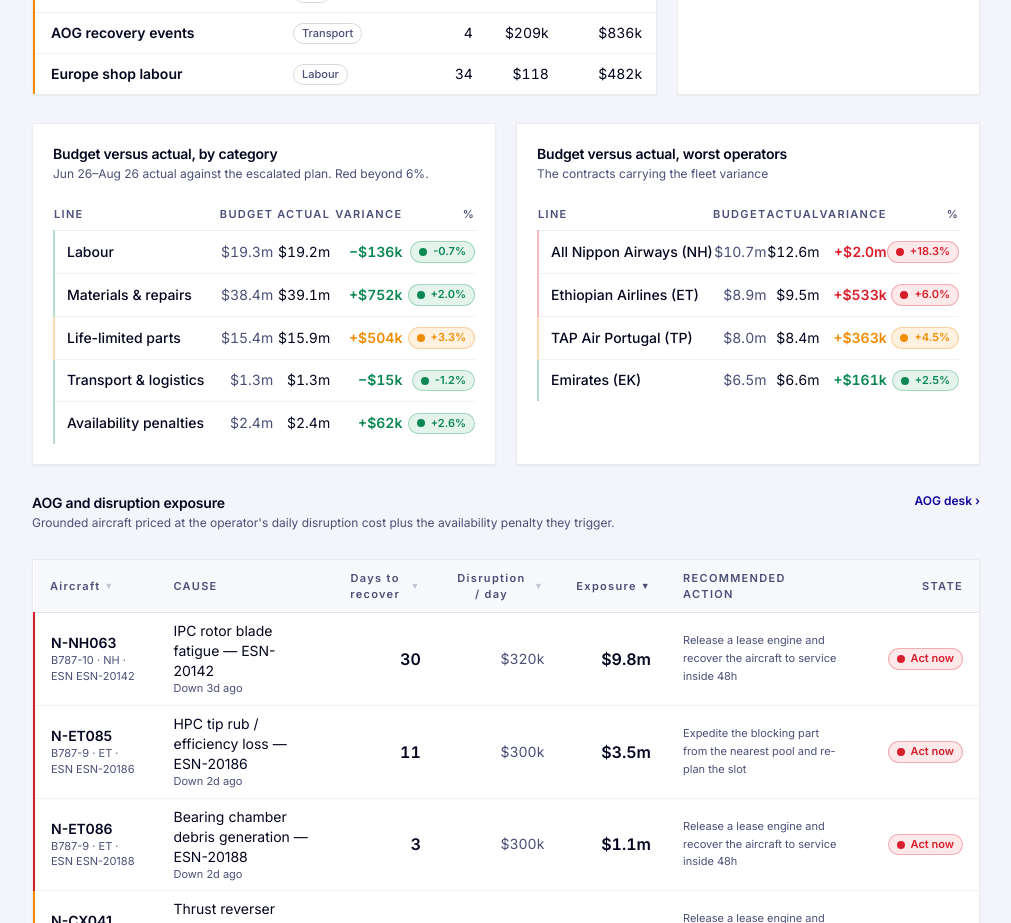
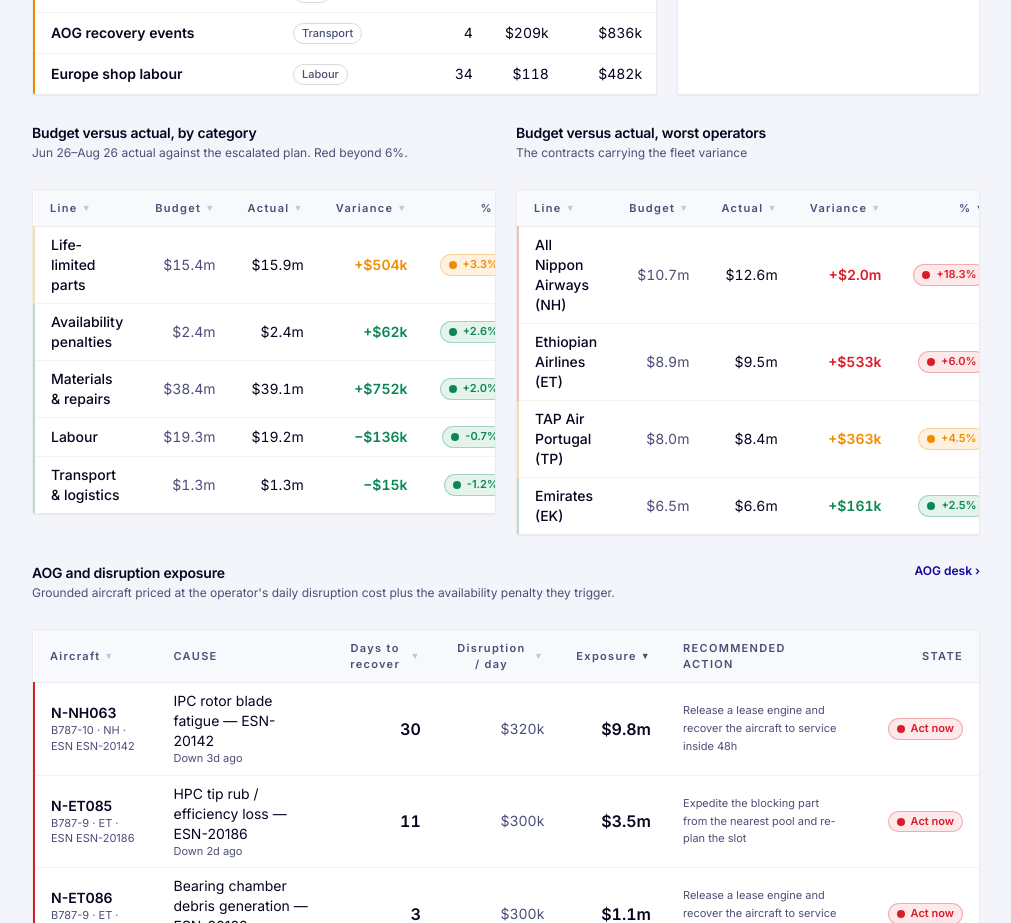
Before and after one commit to cogdeasy/rr-engine, a Next.js app in the folder apps/web/: page /commercial/costs in a window 1280 px wide. Shown: the part 3600-4523 px from the top of the page, without its empty margins (268-1279 px from the left). Built offline with nearby package versions, Linux system fonts and the light colour scheme.

Commit message:
Render budget vs actual through the shared DataTable

```diff
--- a/apps/web/src/app/commercial/costs/page.tsx
+++ b/apps/web/src/app/commercial/costs/page.tsx
@@ -1,5 +1,5 @@
 import Link from "next/link";
-import type { BudgetVarianceRow, StatusLevel } from "@rr/types";
+import type { StatusLevel } from "@rr/types";
 import { COST_CATEGORIES } from "@rr/types";
 import { costAnalytics, costCategoryLabel } from "@rr/data";
 import {
@@ -17,6 +17,7 @@
   statusStyles,
 } from "@rr/ui";
 import { AogExposureTable } from "@/components/costs/aog-exposure-table";
+import { BudgetTable } from "@/components/costs/budget-table";
 import { DriverTable } from "@/components/costs/driver-table";
 import { OperatorCostTable } from "@/components/costs/operator-cost-table";
 
@@ -281,17 +282,17 @@
 
       {/* Budget vs actual */}
       <div className="grid gap-5 xl:grid-cols-2">
-        <Panel>
+        <section className="space-y-3">
           <PanelHeader
             title="Budget versus actual, by category"
             subtitle={`${current.label} actual against the escalated plan. Red beyond ${tolerance.redPct}%.`}
           />
           <BudgetTable rows={categoryBudget} />
-        </Panel>
-        <Panel>
+        </section>
+        <section className="space-y-3">
           <PanelHeader title="Budget versus actual, worst operators" subtitle="The contracts carrying the fleet variance" />
           <BudgetTable rows={operatorBudget} />
-        </Panel>
+        </section>
       </div>
 
       {/* AOG exposure */}
@@ -339,40 +340,3 @@
     </div>
   );
 }
-
-function BudgetTable({ rows }: { rows: BudgetVarianceRow[] }) {
-  return (
-    <table className="w-full text-sm">
-      <thead>
-        <tr className="border-b border-rr-ink/8">
-          <th className="rr-label py-2 text-left text-rr-slate">Line</th>
-          <th className="rr-label py-2 text-right text-rr-slate">Budget</th>
-          <th className="rr-label py-2 text-right text-rr-slate">Actual</th>
-          <th className="rr-label py-2 text-right text-rr-slate">Variance</th>
-          <th className="rr-label py-2 text-right text-rr-slate">%</th>
-        </tr>
-      </thead>
-      <tbody>
-        {rows.map((row) => (
-          <tr key={row.id} className="border-b border-rr-ink/5 last:border-0">
-            <td className={cn("py-2.5 pl-3 border-l-2", statusStyles[row.status].border)}>
-              <span className="font-medium text-rr-ink">{row.label}</span>
-            </td>
-            <td className="rr-numeric py-2.5 text-right text-rr-slate">{formatUsd(row.budgetUsd)}</td>
-            <td className="rr-numeric py-2.5 text-right text-rr-ink">{formatUsd(row.actualUsd)}</td>
-            <td className={cn("rr-numeric py-2.5 text-right font-semibold", statusStyles[row.status].text)}>
-              {row.varianceUsd >= 0 ? "+" : "−"}
-              {formatUsd(Math.abs(row.varianceUsd))}
-            </td>
-            <td className="py-2.5 text-right">
-              <StatusPill status={row.status}>
-                {row.variancePct >= 0 ? "+" : ""}
-                {row.variancePct.toFixed(1)}%
-              </StatusPill>
-            </td>
-          </tr>
-        ))}
-      </tbody>
-    </table>
-  );
-}
--- /dev/null
+++ b/apps/web/src/components/costs/budget-table.tsx
@@ -0,0 +1,64 @@
+"use client";
+
+import type { BudgetVarianceRow } from "@rr/types";
+import { Column, DataTable, StatusPill, cn, formatUsd, statusStyles } from "@rr/ui";
+
+const columns: Column<BudgetVarianceRow>[] = [
+  {
+    key: "label",
+    header: "Line",
+    render: (row) => <span className="font-medium text-rr-ink">{row.label}</span>,
+    sortValue: (row) => row.label,
+  },
+  {
+    key: "budget",
+    header: "Budget",
+    align: "right",
+    render: (row) => <span className="rr-numeric text-rr-slate">{formatUsd(row.budgetUsd)}</span>,
+    sortValue: (row) => row.budgetUsd,
+  },
+  {
+    key: "actual",
+    header: "Actual",
+    align: "right",
+    render: (row) => <span className="rr-numeric">{formatUsd(row.actualUsd)}</span>,
+    sortValue: (row) => row.actualUsd,
+  },
+  {
+    key: "variance",
+    header: "Variance",
+    align: "right",
+    render: (row) => (
+      <span className={cn("rr-numeric font-semibold", statusStyles[row.status].text)}>
+        {row.varianceUsd >= 0 ? "+" : "−"}
+        {formatUsd(Math.abs(row.varianceUsd))}
+      </span>
+    ),
+    sortValue: (row) => row.varianceUsd,
+  },
+  {
+    key: "variancePct",
+    header: "%",
+    align: "right",
+    render: (row) => (
+      <StatusPill status={row.status}>
+        {row.variancePct >= 0 ? "+" : ""}
+        {row.variancePct.toFixed(1)}%
+      </StatusPill>
+    ),
+    sortValue: (row) => row.variancePct,
+  },
+];
+
+export function BudgetTable({ rows }: { rows: BudgetVarianceRow[] }) {
+  return (
+    <DataTable
+      columns={columns}
+      rows={rows}
+      rowKey={(row) => row.id}
+      rowAccent={(row) => statusStyles[row.status].border}
+      initialSortKey="variancePct"
+      dense
+    />
+  );
+}
```
